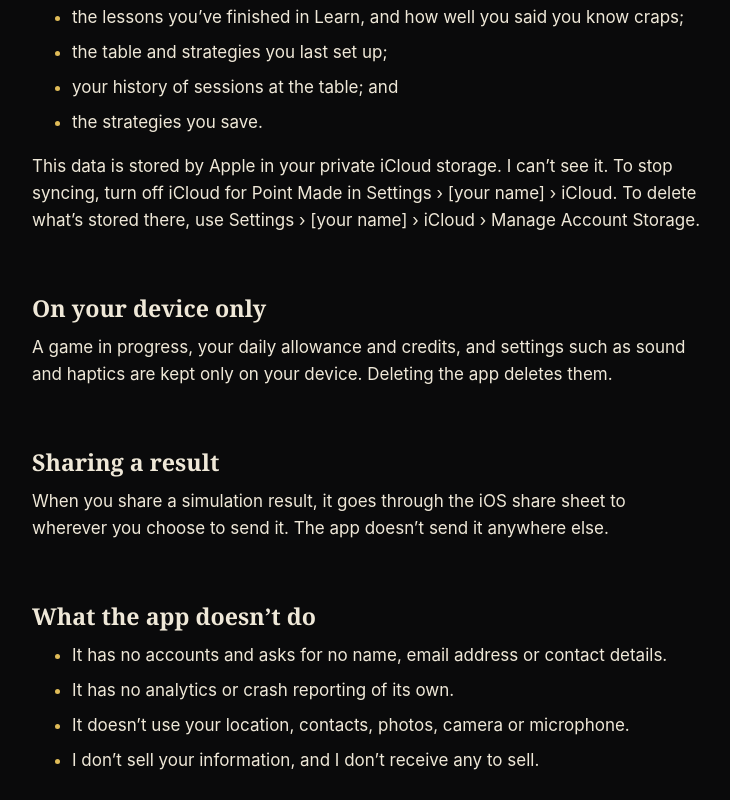
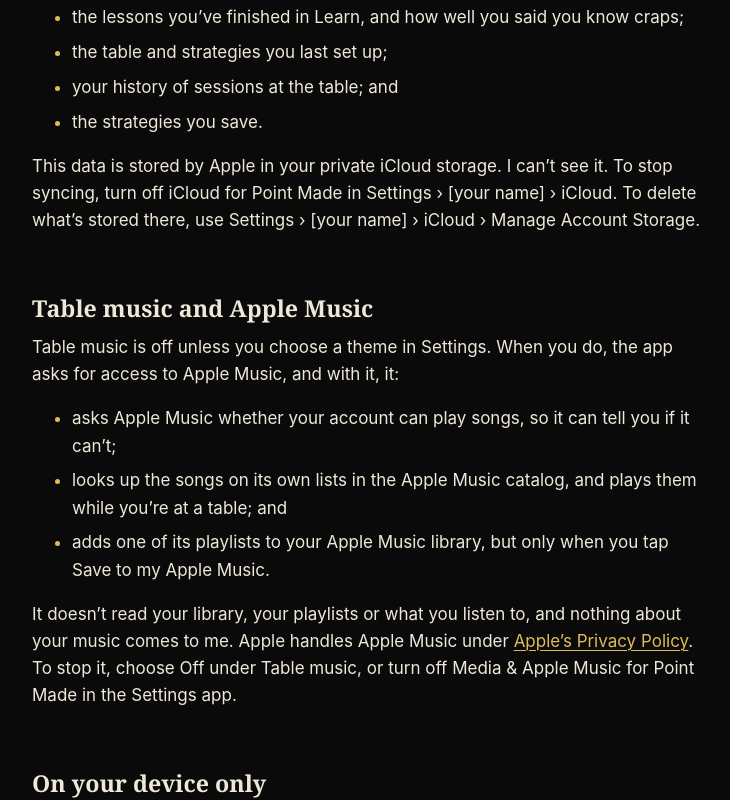
Before and after one commit to jsferry91/pointmadecraps.com, a plain HTML site: page privacy/index.html in a window 1280 px wide. Shown: the part 2000-2800 px from the top of the page, without its empty margins (272-1002 px from the left). Drawn offline with Linux system fonts and the light colour scheme.

Commit message:
Table music: on the home page and in the privacy policy
The Table mode mentions the three themed playlists that play through Apple
Music, and the privacy policy says what the app does with Apple Music access
and what it doesn't.

Co-Authored-By: Claude Opus 5.5 <noreply@anthropic.com>

```diff
--- a/privacy/index.html
+++ b/privacy/index.html
@@ -32,7 +32,7 @@
 
   <main id="main">
     <div class="column">
-      <p class="updated">Last updated 22 November 2026</p>
+      <p class="updated">Last updated 24 November 2026</p>
 
       <p>Point Made: Learn &amp; Play Craps (“Point Made”, “the app”) is made by Jordan Ferry, an independent developer (“I”, “me”). This policy explains what information the app uses, who handles it, and the choices you have.</p>
 
@@ -70,8 +70,17 @@
       </ul>
       <p>This data is stored by Apple in your private iCloud storage. I can’t see it. To stop syncing, turn off iCloud for Point Made in Settings › [your name] › iCloud. To delete what’s stored there, use Settings › [your name] › iCloud › Manage Account Storage.</p>
 
+      <h2>Table music and Apple Music</h2>
+      <p>Table music is off unless you choose a theme in Settings. When you do, the app asks for access to Apple Music, and with it, it:</p>
+      <ul>
+        <li>asks Apple Music whether your account can play songs, so it can tell you if it can’t;</li>
+        <li>looks up the songs on its own lists in the Apple Music catalog, and plays them while you’re at a table; and</li>
+        <li>adds one of its playlists to your Apple Music library, but only when you tap Save to my Apple Music.</li>
+      </ul>
+      <p>It doesn’t read your library, your playlists or what you listen to, and nothing about your music comes to me. Apple handles Apple Music under <a href="https://www.apple.com/legal/privacy/">Apple’s Privacy Policy</a>. To stop it, choose Off under Table music, or turn off Media &amp; Apple Music for Point Made in the Settings app.</p>
+
       <h2>On your device only</h2>
-      <p>A game in progress, your daily allowance and credits, and settings such as sound and haptics are kept only on your device. Deleting the app deletes them.</p>
+      <p>A game in progress, your daily allowance and credits, and settings such as sound, haptics and table music are kept only on your device. Deleting the app deletes them.</p>
 
       <h2>Sharing a result</h2>
       <p>When you share a simulation result, it goes through the iOS share sheet to wherever you choose to send it. The app doesn’t send it anywhere else.</p>
```
Also changed, not shown: index.html (+1 -1 lines).
